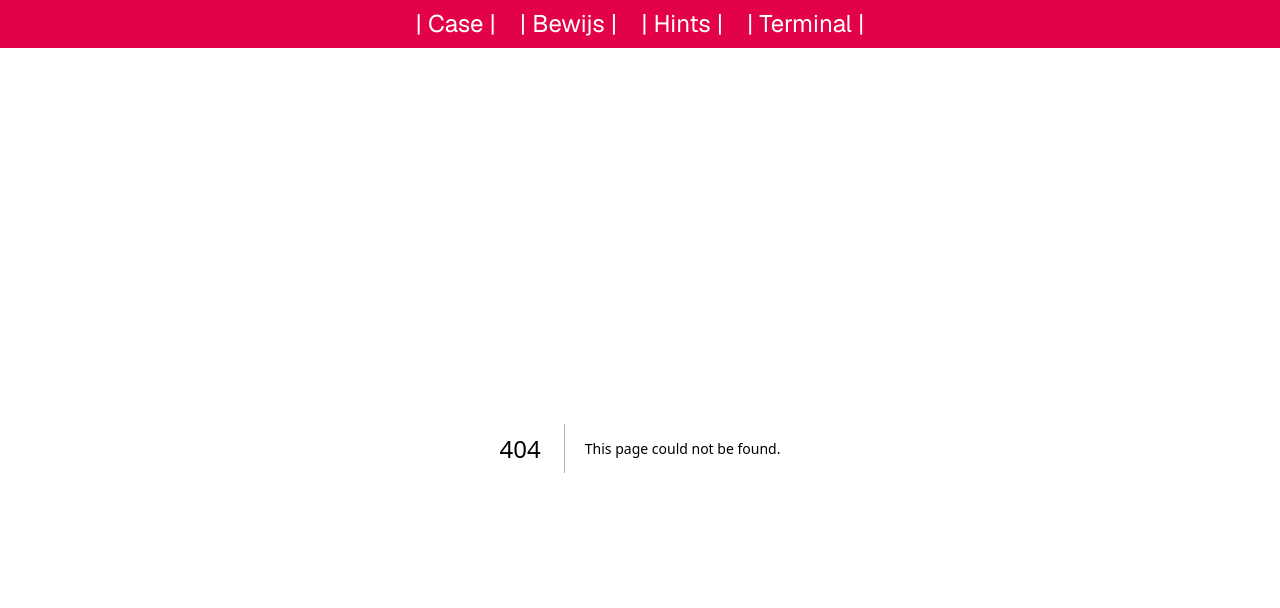
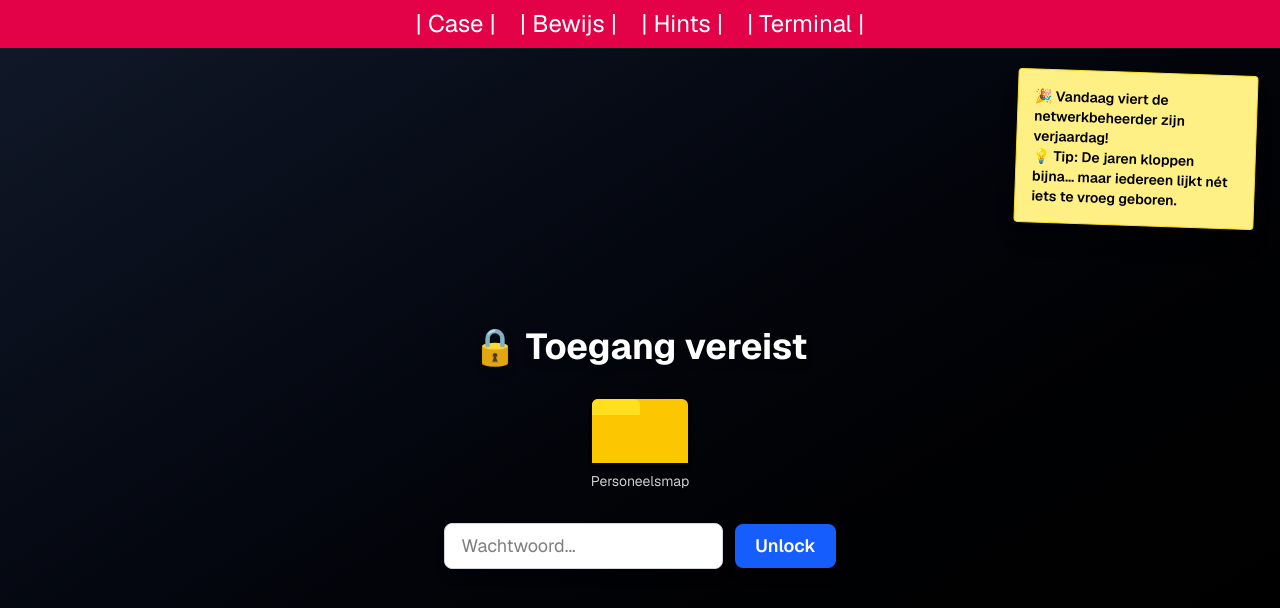
Before and after one commit to RemcoSlootmaekersUCLL/DigitalForensicsDemo, a Next.js app: page /lock in a window 1280 px wide. Before the commit this address had no page. Shown: the top 608 px of the page. Built offline with nearby package versions, Linux system fonts and the light colour scheme.

Commit message:
created a page for the lockscreen with added functionality using cookies

```diff
--- a/app/globals.css
+++ b/app/globals.css
@@ -25,3 +25,25 @@ body {
   color: var(--foreground);
   font-family: Arial, Helvetica, sans-serif;
 }
+
+@keyframes shake {
+  0% { transform: translateX(0); }
+  20% { transform: translateX(-6px); }
+  40% { transform: translateX(6px); }
+  60% { transform: translateX(-6px); }
+  80% { transform: translateX(6px); }
+  100% { transform: translateX(0); }
+}
+
+.animate-shake {
+  animation: shake 0.4s ease-in-out;
+}
+
+@keyframes fadeIn {
+  from { opacity: 0; transform: scale(0.95); }
+  to { opacity: 1; transform: scale(1); }
+}
+
+.animate-fadeIn {
+  animation: fadeIn 0.25s ease-out;
+}
--- /dev/null
+++ b/app/lock/page.tsx
@@ -0,0 +1,104 @@
+"use client";
+
+import { useState } from "react";
+import { useRouter } from "next/navigation";
+import Cookies from "js-cookie";
+
+export default function LockScreen() {
+  const [showFolder, setShowFolder] = useState(false);
+  const [password, setPassword] = useState("");
+  const [error, setError] = useState(false);
+
+  const router = useRouter();
+
+  const correctPassword = "1985"; // geboortejaar netwerkbeheerder +1
+
+  const submitPassword = () => {
+  if (password === correctPassword) {
+    Cookies.set("unlocked", "true");
+    router.push("/");
+  } else {
+    setError(true);
+    setTimeout(() => setError(false), 600);
+  }
+};
+
+  return (
+    <div className="h-screen w-full flex flex-col items-center justify-center bg-gradient-to-br from-gray-900 to-black text-white relative font-sans">
+
+      {/* Tip Post-it */}
+      <div className="absolute top-6 right-6 bg-yellow-200 text-black p-4 rounded shadow-xl w-60 rotate-2 border border-yellow-300">
+        <p className="text-sm font-semibold">
+          🎉 Vandaag viert de netwerkbeheerder zijn verjaardag!
+        </p>
+        <p className="text-sm font-semibold">
+          💡 Tip: De jaren kloppen bijna… maar iedereen lijkt nét iets te vroeg geboren.
+        </p>
+      </div>
+
+      {/* Title */}
+      <h1 className="text-4xl mb-8 font-bold drop-shadow-lg">
+        🔒 Toegang vereist
+      </h1>
+
+      {/* Folder Icon */}
+      <div
+        onClick={() => setShowFolder(true)}
+        className="flex flex-col items-center cursor-pointer group mb-8"
+      >
+        <div className="bg-yellow-400 w-24 h-16 rounded-t-md shadow-md relative group-hover:brightness-110 transition">
+          <div className="absolute top-0 left-0 bg-yellow-300 w-12 h-4 rounded-t-md"></div>
+        </div>
+        <p className="mt-2 text-sm opacity-80 group-hover:opacity-100 transition">
+          Personeelsmap
+        </p>
+      </div>
+
+      {/* Folder modal */}
+      {showFolder && (
+        <div className="bg-gray-800/95 border border-gray-600 p-6 rounded-xl shadow-2xl w-[420px] animate-fadeIn mb-8 text-center">
+          <h2 className="text-xl font-bold mb-4">📁 Personeelslijst</h2>
+
+          <ul className="text-sm leading-7">
+            <li><strong>Noah S.</strong> – Admin – 1999</li>
+            <li><strong>Emma V.</strong> – IT – 2002</li>
+            <li><strong>Klaas A.</strong> – Consultant – 1983</li>
+            <li><strong>Lotte D.</strong> – HR – 1995</li>
+            <li><strong>Sven B.</strong> – Helpdesk – 2000</li>
+            <li><strong>Amira K.</strong> – Data Analyst – 1994</li>
+            <li><strong>Tom R.</strong> – Netwerkbeheerder – 1984</li>
+            <li><strong>Victor D.</strong> – Security Analyst – 1991</li>
+            <li><strong>Nina F.</strong> – Frontend Developer – 1999</li>
+          </ul>
+
+          <button
+            onClick={() => setShowFolder(false)}
+            className="mt-5 px-4 py-2 bg-gray-700 rounded-lg hover:bg-gray-600 transition"
+          >
+            Sluit map
+          </button>
+        </div>
+      )}
+
+      {/* Password box */}
+      <div className="flex items-center gap-3">
+        <input
+          type="password"
+          placeholder="Wachtwoord..."
+          className={`px-4 py-2 rounded-lg text-black text-lg bg-white shadow-lg focus:ring-2 focus:ring-blue-400 ${
+            error ? "animate-shake border-2 border-red-500" : "border border-gray-300"
+          }`}
+          value={password}
+          onChange={(e) => setPassword(e.target.value)}
+        />
+
+        <button
+          onClick={submitPassword}
+          className="bg-blue-600 px-5 py-2 rounded-lg text-lg font-semibold hover:bg-blue-500 shadow-lg transition"
+        >
+          Unlock
+        </button>
+      </div>
+    </div>
+  );
+}
```
